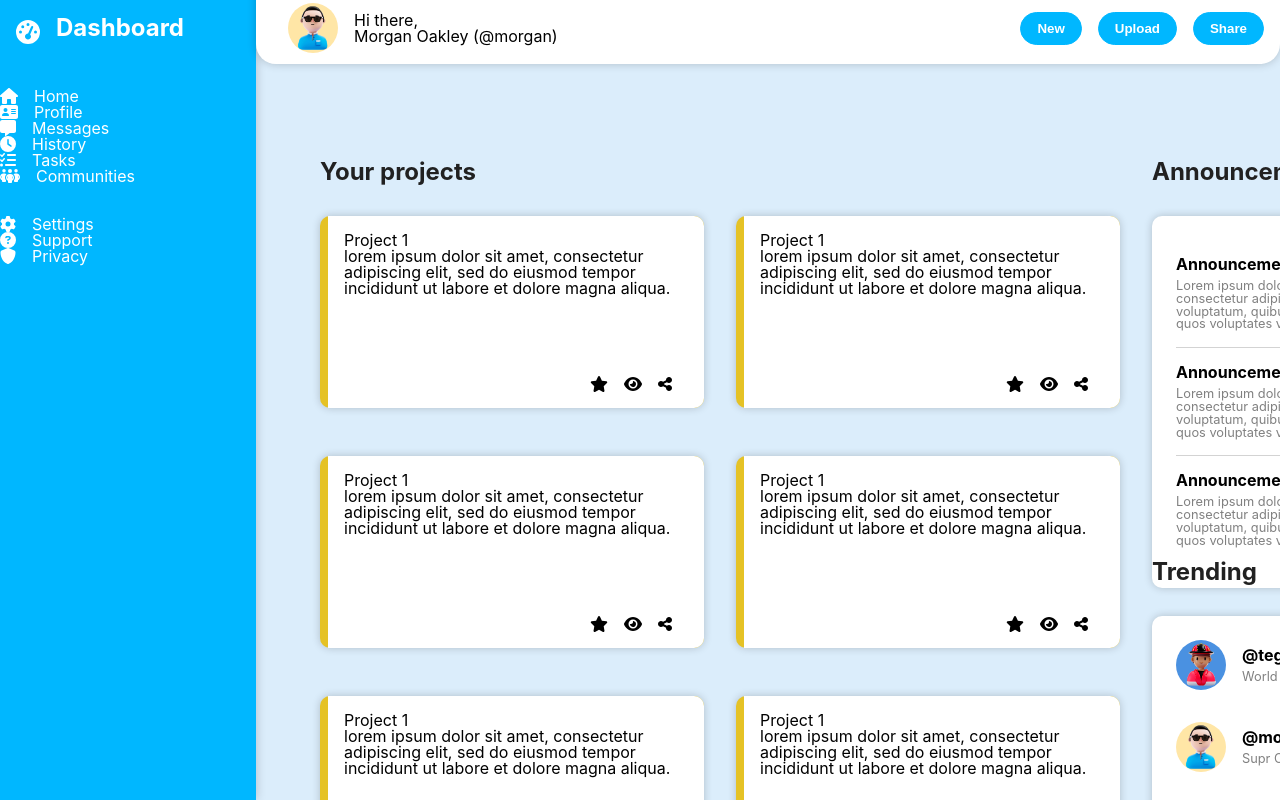
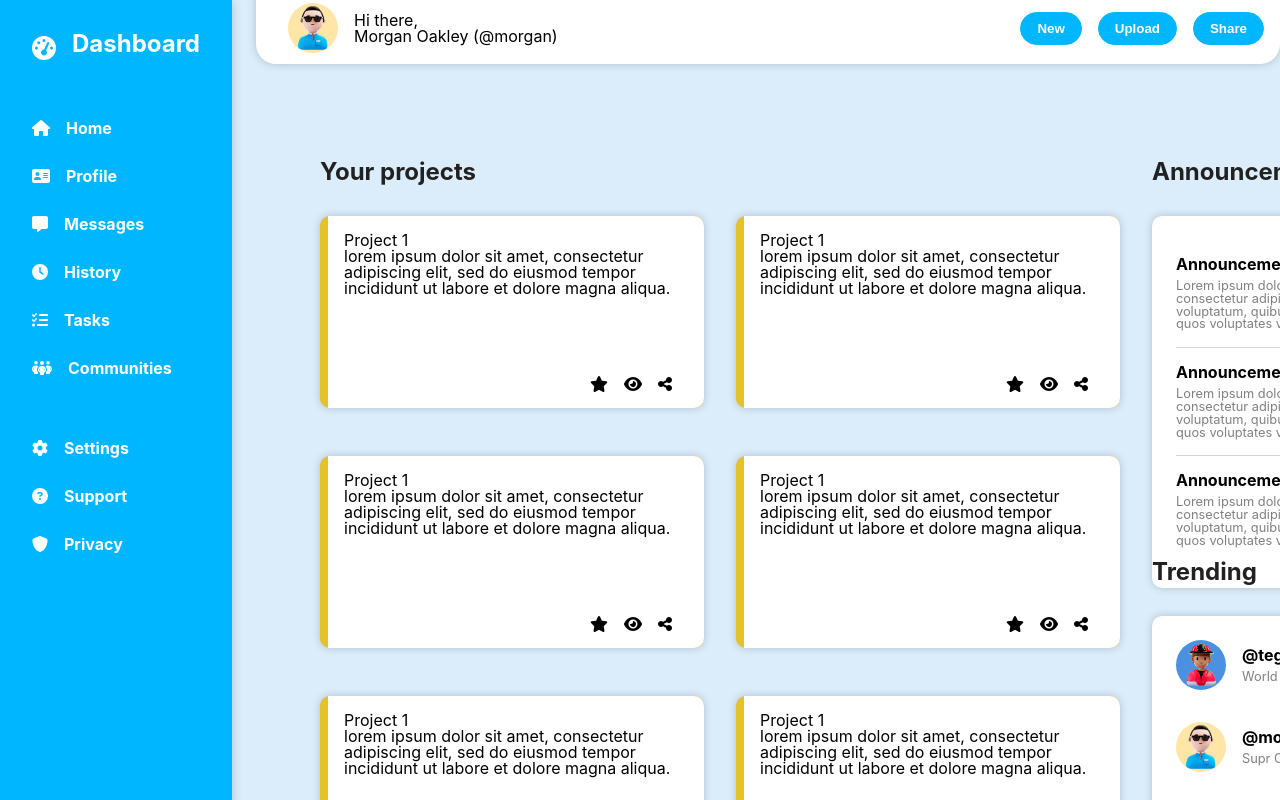
Before and after one commit to nicoriera/test-12p5-frontend, a React (Create React App) app: page / in a window 1280 px wide. Shown: the top 800 px of the page. Built offline with nearby package versions, Linux system fonts and the light colour scheme.

Commit message:
feat js sidebar click and hide text on desktop click on hamburger icon and show sidebar on mobil

```diff
--- a/src/App.js
+++ b/src/App.js
@@ -1,4 +1,4 @@
-import Card from "./components/Card/Card";
+import React, { useState } from "react";
 import NavBar from "./components/NavBar/NavBar";
 import { library } from "@fortawesome/fontawesome-svg-core";
 import {
@@ -43,10 +43,15 @@ library.add(
 );
 
 function App() {
+  const [isSidebarOpen, setIsSidebarOpen] = useState(false);
+
+  const handleHamburgerClick = () => {
+    setIsSidebarOpen(!isSidebarOpen);
+  };
   return (
     <>
-      <NavBar />
-      <SideBar />
+      <NavBar handleHamburgerClick={handleHamburgerClick} />
+      <SideBar isOpen={isSidebarOpen} />
       <div className="main_content">
         <CardsContainer />
         <AnnoucementTrendingContainer />
--- a/src/components/NavBar/NavBar.js
+++ b/src/components/NavBar/NavBar.js
@@ -3,7 +3,7 @@ import { FontAwesomeIcon } from "@fortawesome/react-fontawesome";
 
 import avatarMorgan from "../../assets/avatar-morgan.jpg";
 
-const NavBar = () => {
+const NavBar = ({ handleHamburgerClick }) => {
   const [show, setShow] = useState(true);
   const [scrollPos, setScrollPos] = useState(0);
 
@@ -30,7 +30,7 @@ const NavBar = () => {
       }}
     >
       <div className="navbar_mobil">
-        <div className="hamburger_logo_mobil">
+        <div className="hamburger_logo_mobil" onClick={handleHamburgerClick}>
           <FontAwesomeIcon icon="fa-bars" />
         </div>
         <div className="logo-avatar">
--- a/src/components/SideBar/SideBar.js
+++ b/src/components/SideBar/SideBar.js
@@ -1,51 +1,57 @@
-import React from "react";
+import React, { useState } from "react";
 import { FontAwesomeIcon } from "@fortawesome/react-fontawesome";
 
-const SideBar = () => {
+const SideBar = ({ isOpen }) => {
+  const [hideText, setHideText] = useState(false);
+
+  const handleHeaderClick = () => {
+    setHideText(!hideText);
+  };
+
   return (
-    <div className="sidebar">
-      <div className="sidebar_header">
+    <div className={isOpen ? "sidebar open" : "sidebar"}>
+      <div className="sidebar_header" onClick={handleHeaderClick}>
         <FontAwesomeIcon icon="fa-solid fa-gauge-high" />
-        <h1>Dashboard</h1>
+        {hideText ? null : <h1>Dashboard</h1>}
       </div>
       <ul className="sidebar_links_project">
         <div className="sidebar_link">
           <FontAwesomeIcon icon="fa-house" />
-          <li>Home</li>
+          {hideText ? null : <li>Home</li>}
         </div>
         <div className="sidebar_link">
           <FontAwesomeIcon icon="fa-address-card" />
-          <li>Profile</li>
+          {hideText ? null : <li>Profile</li>}
         </div>
         <div className="sidebar_link">
           <FontAwesomeIcon icon="fa-message" />
-          <li>Messages</li>
+          {hideText ? null : <li>Messages</li>}
         </div>
         <div className="sidebar_link">
           <FontAwesomeIcon icon="fa-clock" />
-          <li>History</li>
+          {hideText ? null : <li>History</li>}
         </div>
         <div className="sidebar_link">
           <FontAwesomeIcon icon="fa-list-check" />
-          <li>Tasks</li>
+          {hideText ? null : <li>Tasks</li>}
         </div>
         <div className="sidebar_link">
           <FontAwesomeIcon icon="fa-people-group" />
-          <li>Communities</li>
+          {hideText ? null : <li>Communities</li>}
         </div>
       </ul>
       <ul className="sidebar_links_settings">
         <div className="sidebar_link">
           <FontAwesomeIcon icon="fa-gear" />
-          <li>Settings</li>
+          {hideText ? null : <li>Settings</li>}
         </div>
         <div className="sidebar_link">
           <FontAwesomeIcon icon="fa-circle-question" />
-          <li>Support</li>
+          {hideText ? null : <li>Support</li>}
         </div>
         <div className="sidebar_link">
           <FontAwesomeIcon icon="fa-shield" />
-          <li>Privacy</li>
+          {hideText ? null : <li>Privacy</li>}
         </div>
       </ul>
     </div>
--- a/src/components/SideBar/sidebar.scss
+++ b/src/components/SideBar/sidebar.scss
@@ -1,22 +1,68 @@
 .sidebar {
+  display: flex;
+  justify-content: center;
+  flex-direction: column;
   background-color: $background-color-blue;
-  height: 100vh;
+  height: 75vh;
   width: 20%;
-  margin-top: 5rem;
+  margin-top: 8rem;
   position: fixed;
   top: 0;
   color: white;
   transition: 0.3s;
   box-shadow: 0 0 10px rgba(0, 0, 0, 0.2);
+  border-radius: $border-radius-card;
+
+  transform: translateX(-100%);
+
+  &.open {
+    transform: translateX(0%);
+  }
 
   .sidebar_header {
     display: none;
+  }
+
+  .sidebar_links_settings {
+    margin-top: 2rem;
+  }
+
+  .sidebar_link {
+    display: flex;
+    justify-content: center;
+    align-items: center;
+    gap: $padding-size;
+    padding: $padding-size;
+    text-decoration: none;
+    font-size: 1rem;
+    font-weight: bold;
+    transition: 0.3s;
+
+    li {
+      display: none;
+    }
+
+    &:hover {
+      cursor: pointer;
+      background-color: rgba(0, 0, 0, 0.2);
+    }
+
+    &.active {
+      background-color: rgba(0, 0, 0, 0.2);
+    }
   }
 }
 
 @media (min-width: 768px) {
   .sidebar {
     margin-top: 0;
+    justify-content: flex-start;
+    height: 100vh;
+    border-radius: 0;
+    width: auto;
+    padding: 1rem;
+
+    transform: translateX(0%);
 
     .sidebar_header {
       display: flex;
@@ -38,13 +84,17 @@
 
     .sidebar_link {
       display: flex;
+      justify-content: left;
       align-items: center;
-      gap: $padding-size;
       padding: $padding-size;
       text-decoration: none;
       font-size: 1rem;
       font-weight: bold;
       transition: 0.3s;
+
+      li {
+        display: flex;
+      }
 
       &:hover {
         cursor: pointer;
```
